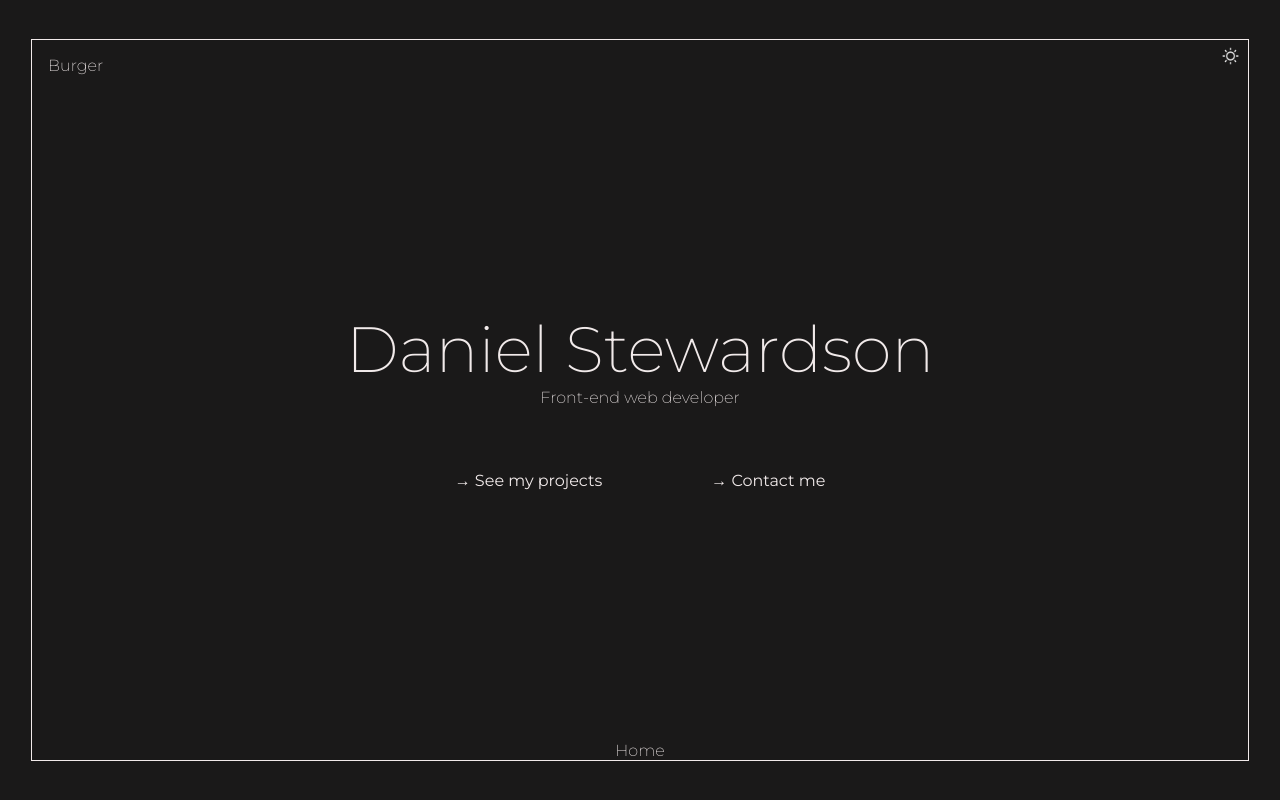
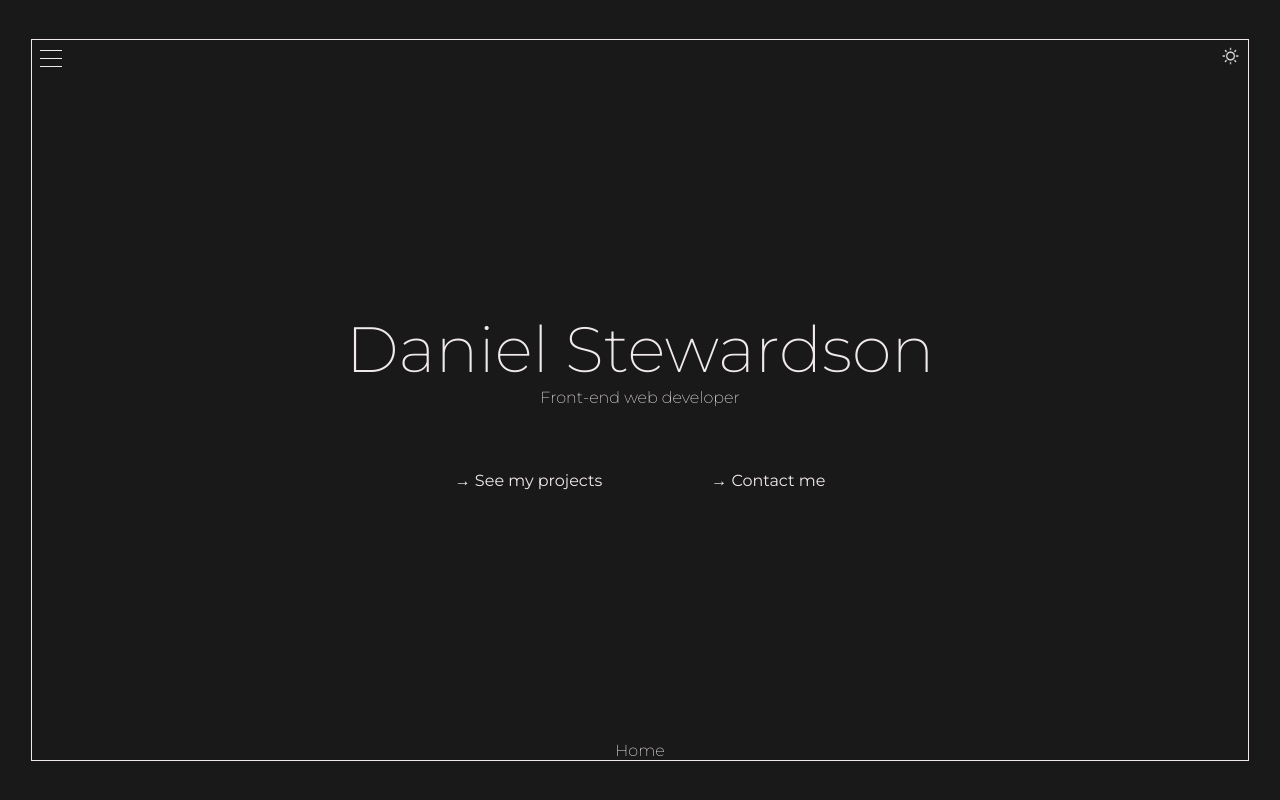
Before and after one commit to DanielStewardson/React-Portfolio-Site, a React (Create React App) app: page / in a window 1280 px wide. Built offline with nearby package versions, Linux system fonts and the light colour scheme; the HTML template or start-up script is replaced by a standard one.

Commit message:
added menu button and spin animation. Added show/hide menu conditions

```diff
--- a/src/components/Navbar/Navbar.css
+++ b/src/components/Navbar/Navbar.css
@@ -1,16 +1,81 @@
-#navbar {
+.menuButton {
+    z-index: 10;
+    position: absolute;
+    top: .5rem;
+    left: .5rem;
+    cursor: pointer;
+    height: 1rem;
+    display: flex;
+    align-items: center;
+    width: 1.4rem;
+    height: 1.3rem;
+    transition: .8s ease-in-out;
+}
+
+.menuButton span {
+    display: block;
+    position: absolute;
+    height: .1rem;
+    width: 100%;
+    background-color: var(--color-font);
+    transition: .4s ease-out;
+}
+
+.menuButton span::after,
+.menuButton span::before {
+    content: '';
+    position: absolute;
+    display: block;
+    height: .1rem;
+    width: 100%;
+    transition: .4s ease-out;
+    background-color: var(--color-font);
+}
+
+.menuButton span::after {
+    top: .5rem;
+}
+
+.menuButton span::before {
+    bottom: .5rem;
+}
+
+.menu-spin span {
+    transform: rotate(45deg);
+}
+.menu-spin span::before {
+    bottom: 0;
+}
+.menu-spin span::after {
+    transform: rotate(90deg);
+    top: 0;
+}
+
+/* ---------------------NavList----------------------- */
+
+.navbar {
     z-index: 10;
     position: absolute;
     display: flex;
     flex-direction: column;
-    top: 1rem;
+    top: 4rem;
     left: 1rem;
+    transition: .8s ease-in-out;
 }
 
-#navbar a.active {
+.hide-menu {
+    opacity: 0;
+    visibility: hidden;
+}
+.show-menu {
+    opacity: 1;
+    visibility: visible;
+}
+
+.navbar a.active {
     text-decoration: line-through;
 }
 
-#navbar a {
+.navbar a {
     margin: .2rem 0;
 }
--- a/src/components/Navbar/Navbar.js
+++ b/src/components/Navbar/Navbar.js
@@ -1,39 +1,50 @@
 import React, { useState, useEffect } from 'react';
-import { NavLink, useLocation } from 'react-router-dom';
+import { NavLink } from 'react-router-dom';
 import './Navbar.css';
 
-export default function Navbar() {
+export default function Navbar( { routePath } ) {
 
-    const {pathname} = useLocation();
-
-    const [showMenu, setShowMenu] = useState(false);
+    const [showMenu, setShowMenu] = useState('');
+    const [showMenuButton, setShowMenuButton] = useState('');
 
     useEffect(() => {
-        if (pathname === '/' && pathname.length < 2) {
-            setShowMenu(false);
+        if (routePath === '/' && routePath.length < 2) {
+            setShowMenu('hide-menu');
+            setShowMenuButton('show-menu');
         } else {
-            setShowMenu(true);
+            setShowMenu('show-menu');
+            setShowMenuButton('hide-menu');
+        };
+    }, [routePath]);
+
+    const navButtonSpin = () => {
+        let menuButt = document.querySelector('.menuButton');
+        if (menuButt.classList.contains('menu-spin')) {
+            menuButt.classList.remove('menu-spin');
+            setShowMenu('hide-menu');
+        } else {
+            menuButt.classList.add('menu-spin');
+            setShowMenu('show-menu');
         }
-    }, [pathname]);
+    };
 
-    console.log(pathname);
-    console.log(showMenu);
+    const fullNavBar =
+        <div className={`navbar ${showMenu}`}>
+            <NavLink to='/'>Home</NavLink>
+            <NavLink to='/Projects'>Projects</NavLink>
+            <NavLink to='/About'>Info</NavLink>
+            <NavLink to='/Contact'>Contact</NavLink>
+        </div>
 
-    const navbar = showMenu ?
-    <div  id='navbar'>
-        <NavLink to='/'>Home</NavLink>
-        <NavLink to='/Projects'>Projects</NavLink>
-        <NavLink to='/About'>Info</NavLink>
-        <NavLink to='/Contact'>Contact</NavLink>
-    </div>
-    :
-    <div  id='navbar'>
-        Burger
-    </div>
+    const menuButton =
+        <div className={`menuButton ${showMenuButton}`} onClick={navButtonSpin}>
+            <span></span>
+        </div>
 
   return (
     <>
-        {navbar}
+        {showMenuButton && menuButton}
+        {showMenu && fullNavBar}
     </>
   )
 }
```
